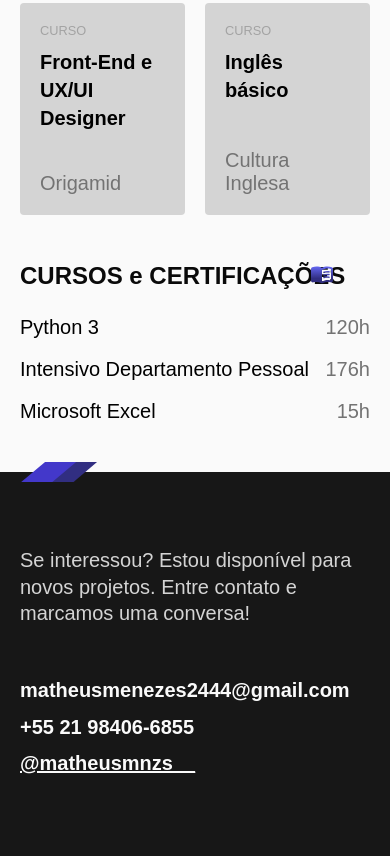
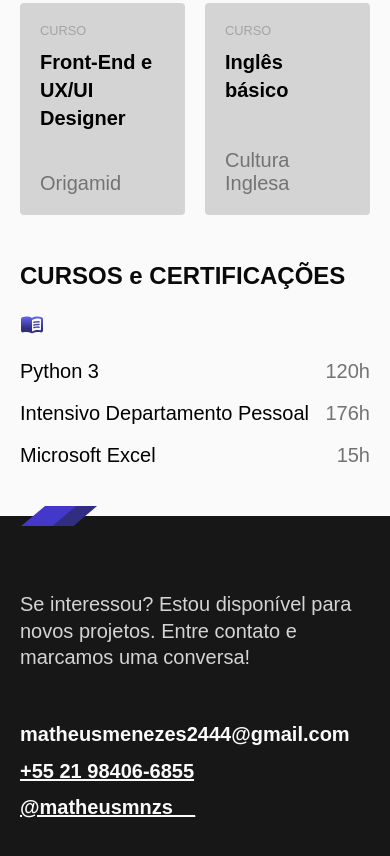
Before and after one commit to defmatheus/defmatheus.github.io, a plain HTML site: page index.html in a window 390 px wide. Shown: the part 1994-2850 px from the top of the page. Drawn offline with Linux system fonts and the light colour scheme.

Commit message:
ajuste ícone formação

```diff
--- a/css/formacao.css
+++ b/css/formacao.css
@@ -126,8 +126,16 @@
   }
 
   .cursos h3::before {
-    left: 290px;
-    top: 3px;
+    position: static;
+    order: 1;
+  }
+
+  .cursos h3 {
+    display: flex;
+    flex-wrap: wrap;
+    justify-content: flex-start;
+    gap: 20px;
+    align-items: center;
   }
 
   .faculdade-curso::before {
--- a/index.html
+++ b/index.html
@@ -6,7 +6,7 @@
   <meta name="viewport" content="width=device-width, initial-scale=1.0">
   <title>Matheus Menezes - Desenvolvedor Front-End e UX/UI Designer</title>
   <meta name="description" content="Desenvolvedor Front-End e UX/UI Designer - Matheus Menezes">
-  <link rel="stylesheet" href="./css/style.min.css">
+  <link rel="stylesheet" href="./css/style.css">
 </head>
 
 <body>
@@ -101,7 +101,7 @@
       <p class="footer-texto">Se interessou? Estou disponível para novos projetos. Entre contato e marcamos uma conversa!</p>
       <ul class="footer-contato">
         <li>matheusmenezes2444@gmail.com</li>
-        <li>+55 21 98406-6855</li>
+        <li> <a href="wa.me/5521984066855" target="_blank">+55 21 98406-6855</a></li>
         <li><a href="https://www.instagram.com/matheusmnzs__" target=" _blank">@matheusmnzs__</a></li>
       </ul>
     </div>
```
Also changed, not shown: css/style.min.css.
